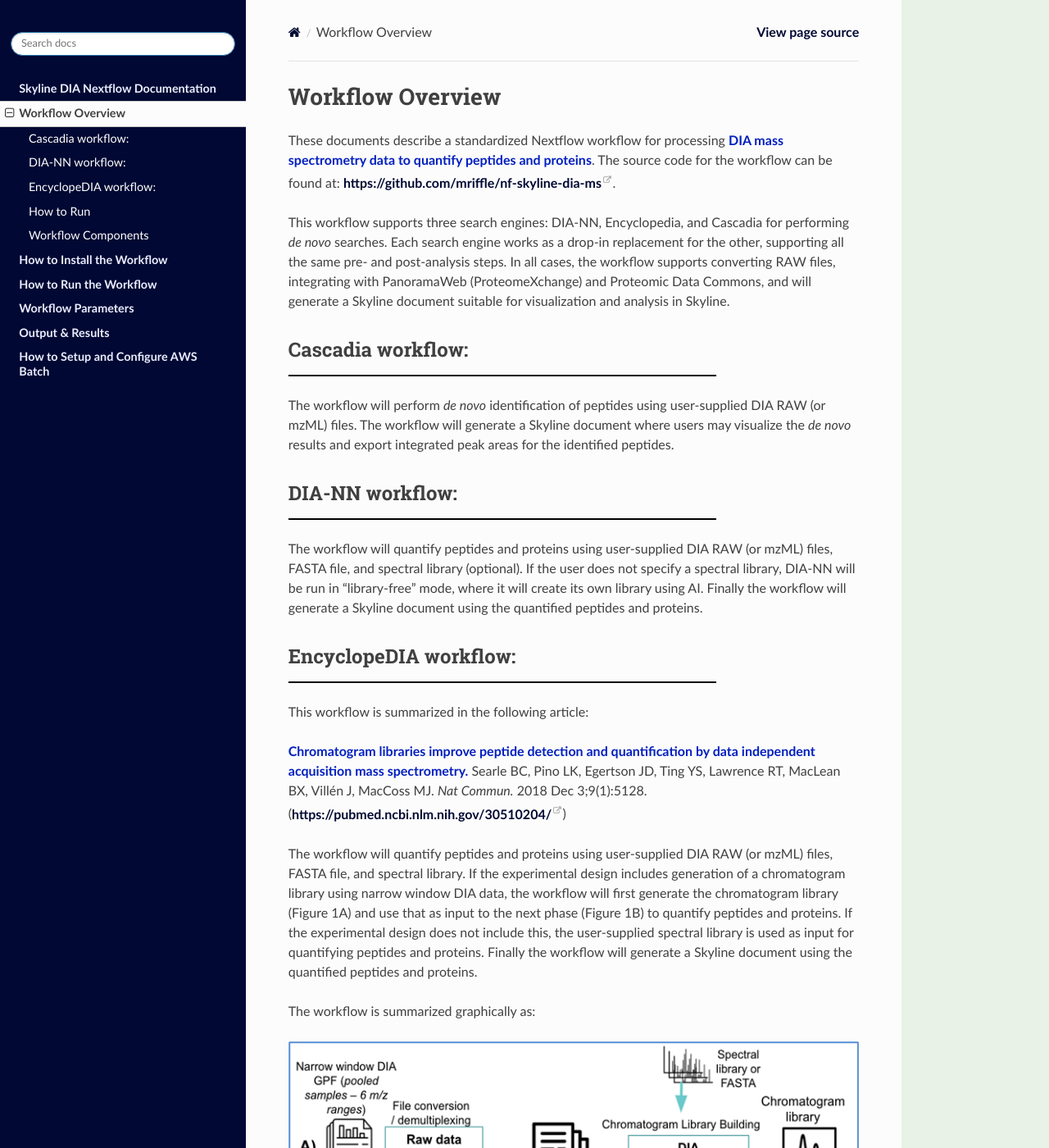
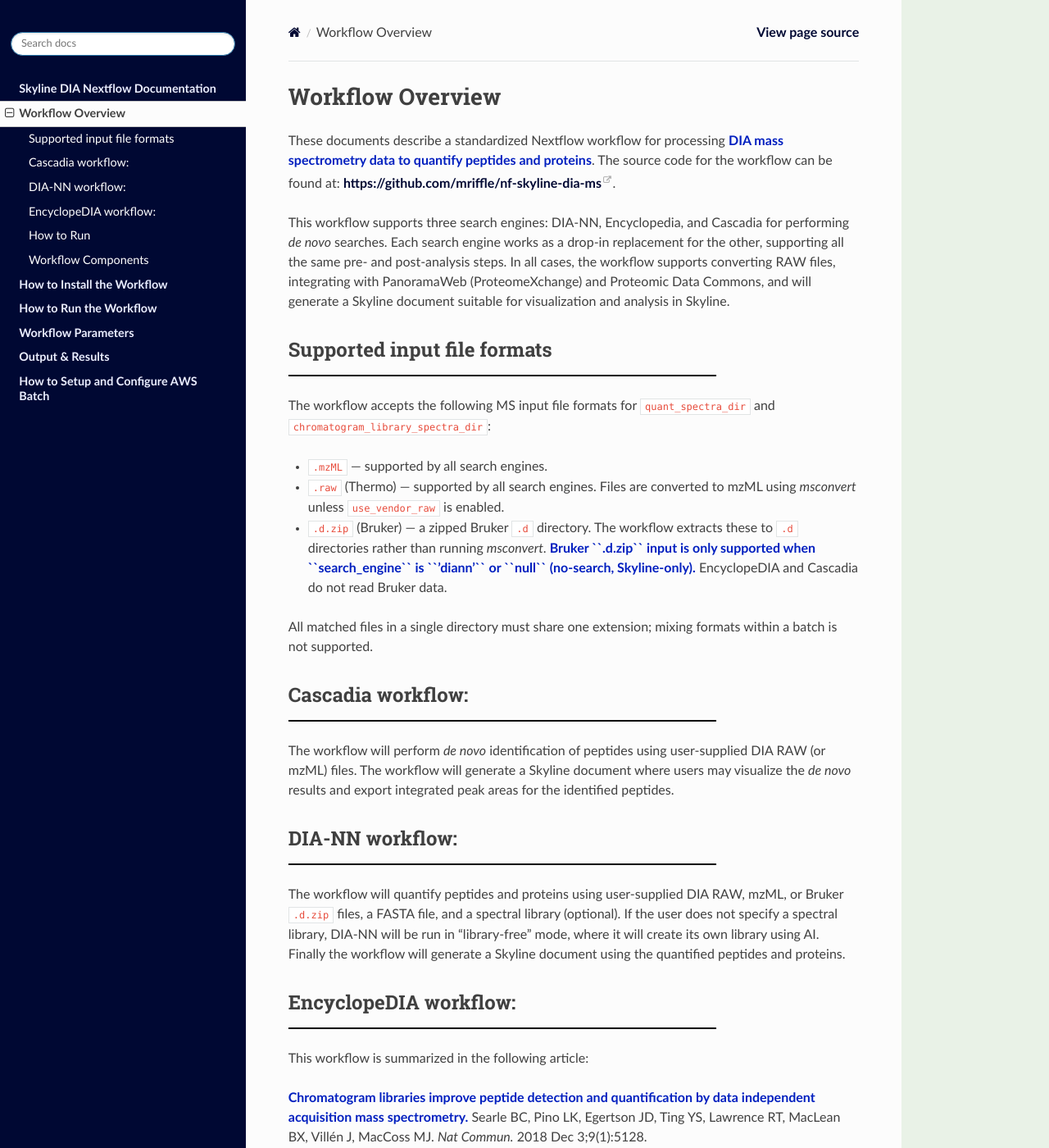
Before and after one commit to mriffle/nf-skyline-dia-ms, a Sphinx documentation site: the page built from docs/source/overview.rst, in a window 1280 px wide and 1400 px high. Shown: the whole window at 82% size. Built offline with Sphinx 7.4.7 and the Read the Docs theme 3.1.0, drawn with Linux system fonts in a browser that asks for light colours; some of the changed text lies outside the part shown.

```diff
--- a/docs/source/overview.rst
+++ b/docs/source/overview.rst
@@ -11,6 +11,16 @@ Each search engine works as a drop-in replacement for the other, supporting all
 In all cases, the workflow supports converting RAW files, integrating with PanoramaWeb (ProteomeXchange) and Proteomic Data Commons,
 and will generate a Skyline document suitable for visualization and analysis in Skyline.
 
+Supported input file formats
+===================================
+The workflow accepts the following MS input file formats for ``quant_spectra_dir`` and ``chromatogram_library_spectra_dir``:
+
+* ``.mzML`` — supported by all search engines.
+* ``.raw`` (Thermo) — supported by all search engines. Files are converted to mzML using *msconvert* unless ``use_vendor_raw`` is enabled.
+* ``.d.zip`` (Bruker) — a zipped Bruker ``.d`` directory. The workflow extracts these to ``.d`` directories rather than running *msconvert*. **Bruker ``.d.zip`` input is only supported when ``search_engine`` is ``'diann'`` or ``null`` (no-search, Skyline-only).** EncyclopeDIA and Cascadia do not read Bruker data.
+
+All matched files in a single directory must share one extension; mixing formats within a batch is not supported.
+
 Cascadia workflow:
 ===================================
 The workflow will perform *de novo* identification of peptides using user-supplied DIA RAW (or mzML) files.
@@ -19,7 +29,7 @@ integrated peak areas for the identified peptides.
 
 DIA-NN workflow:
 ===================================
-The workflow will quantify peptides and proteins using user-supplied DIA RAW (or mzML) files, FASTA file, and spectral
+The workflow will quantify peptides and proteins using user-supplied DIA RAW, mzML, or Bruker ``.d.zip`` files, a FASTA file, and a spectral
 library (optional). If the user does not specify a spectral library, DIA-NN will be run in "library-free" mode, where
 it will create its own library using AI. Finally the workflow will generate a Skyline document using the quantified peptides
 and proteins.
@@ -80,7 +90,8 @@ The workflow is made up of the following software components, each may be run mu
 
 *  **msconvert** (https://proteowizard.sourceforge.io/)
 
-   If users supply RAW files as input, they will be converted to mzML using *msconvert*.
+   If users supply RAW files as input, they will be converted to mzML using *msconvert* (unless ``use_vendor_raw`` is set).
+   Bruker ``.d.zip`` inputs bypass *msconvert* and are extracted to ``.d`` directories that are passed directly to DIA-NN or Skyline.
 
 *  **EncyclopeDIA** (http://www.searlelab.org/software/encyclopedia/index.html)
 
--- a/docs/source/workflow_parameters.rst
+++ b/docs/source/workflow_parameters.rst
@@ -65,6 +65,7 @@ The ``params`` Section
    * - ✓
      - ``quant_spectra_dir``
      - The path to the directory containing the raw data to be quantified. If using narrow window DIA and GPF to generated a chromatogram library this is the location of the wide-window data to be searched using the chromatogram library.
+       Supported file formats are ``.mzML``, ``.raw`` (Thermo), and ``.d.zip`` (Bruker). All matched files must share a single extension. Bruker ``.d.zip`` is only compatible with ``search_engine = 'diann'`` or ``search_engine = null``; EncyclopeDIA and Cascadia do not read Bruker data.
    * -
      - ``quant_spectra_glob``
      - Which files in this directory to use. Default: ``*.raw``
@@ -78,6 +79,7 @@ The ``params`` Section
    * -
      - ``chromatogram_library_spectra_dir``
      - If you are creating a chromatogram library using GPF and narrow window DIA, this is the path to the directory containing the narrow-window raw data.
+       Accepts the same file formats as ``quant_spectra_dir``, with the same per-engine restrictions (Bruker ``.d.zip`` only with DIA-NN; EncyclopeDIA narrow-window searches require ``.mzML`` or ``.raw``).
    * -
      - ``chromatogram_library_spectra_glob``
      - Which files in this directory to use. Default: ``*.raw``
@@ -104,6 +106,7 @@ The ``params`` Section
      - Must be set to either ``'encyclopedia'``, ``'diann'``, ``'cascadia'``, or ``null``.
        If set to ``'cascadia'``, ``chromatogram_library_spectra_dir``, ``chromatogram_library_spectra_glob``, and EncyclopeDIA-specific parameters will be ignored.
        If set to ``null``, the workflow will skip the search step and generate Skyline document(s) using ``spectral_library``, ``fasta``, and files in ``quant_spectra_dir``.
+       Bruker ``.d.zip`` MS input is only supported with ``'diann'`` or ``null``; ``'encyclopedia'`` and ``'cascadia'`` require ``.mzML`` or ``.raw`` input.
        Default: ``'encyclopedia'``.
    * -
      - ``replicate_metadata``
```
Also changed, not shown: SPECIFICATION.md (+6 -0 lines), 3 other files.
